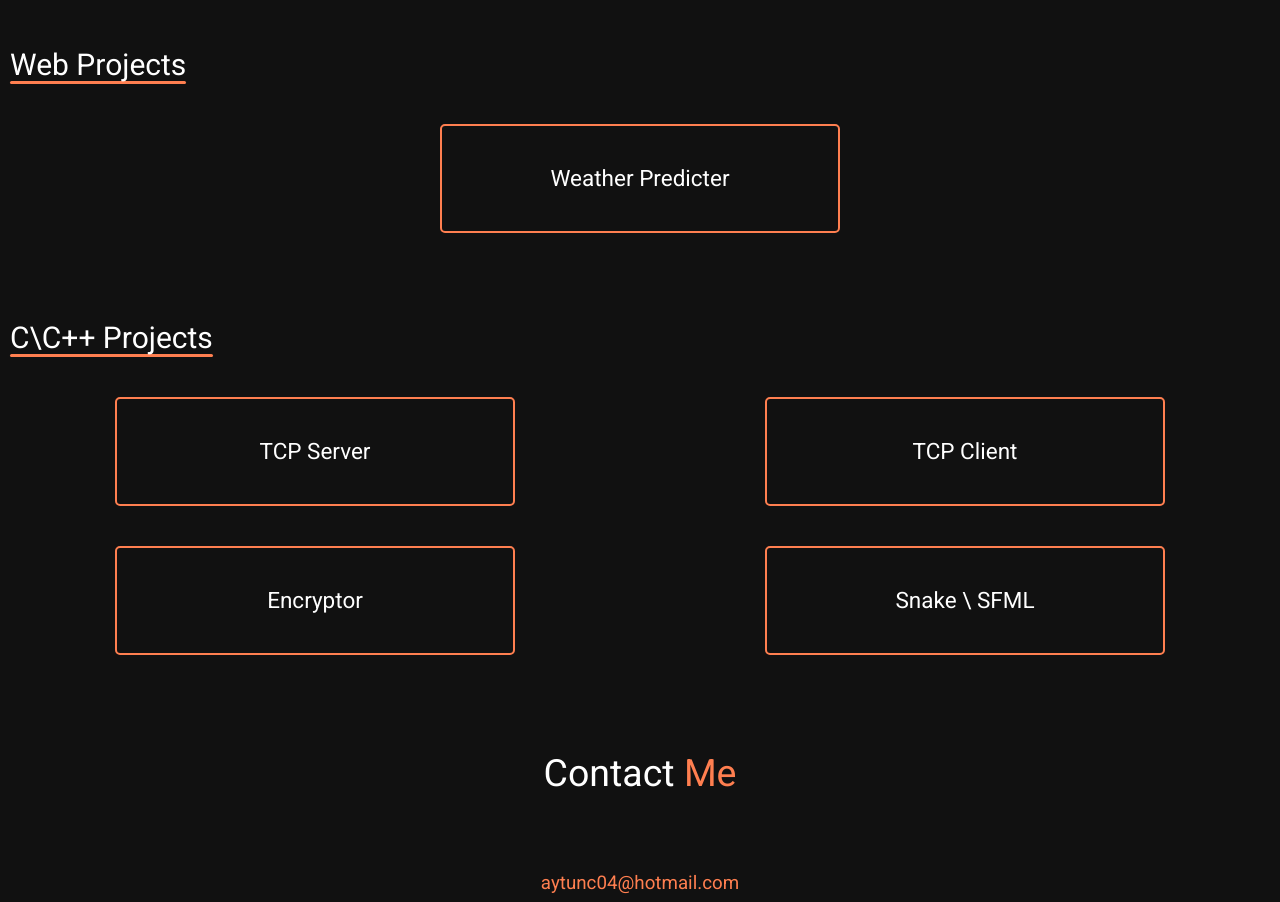
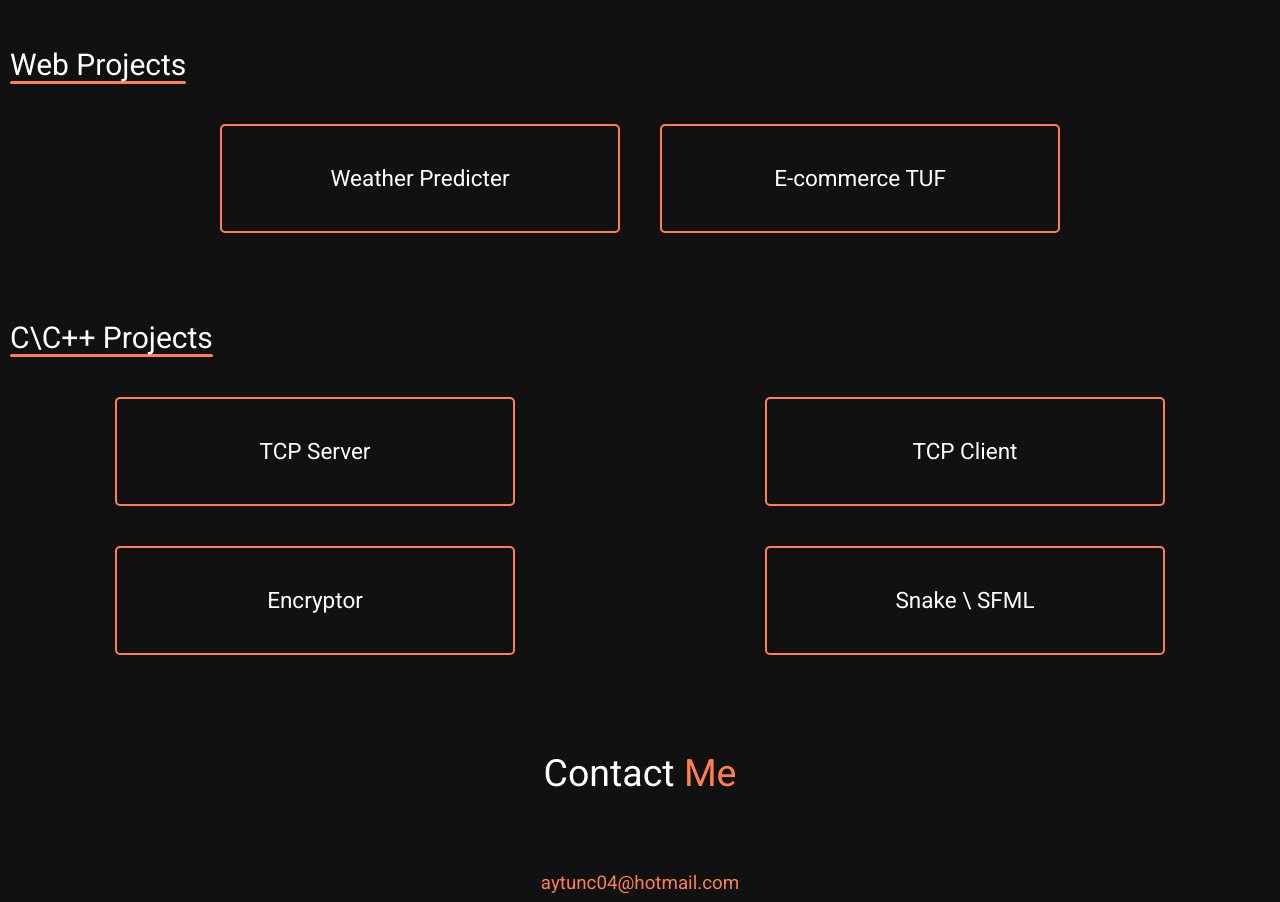
Before and after one commit to aytuncdemr/Website, a website built with Parcel: page index.html in a window 1280 px wide. Shown: the part 2960-3862 px from the top of the page. Built offline with nearby package versions, Linux system fonts and the light colour scheme.

Commit message:
Update index.html

```diff
--- a/index.html
+++ b/index.html
@@ -359,6 +359,13 @@
                                    <a href="https://weather-predicter-839e1.web.app/" target="_blank"> Weather Predicter </a>
                                 </h2>
                             </div>
+                            <div
+                                class="project inline-block py-16 w-full max-w-[40rem] rounded-lg px-4 border-2 border-[coral] text-white text-center"
+                            >
+                                <h2 class="text-4xl">
+                                   <a href="https://tufgaming-a1151.web.app/" target="_blank"> E-commerce TUF </a>
+                                </h2>
+                            </div>
 
                         </div>
                     </div>
```
